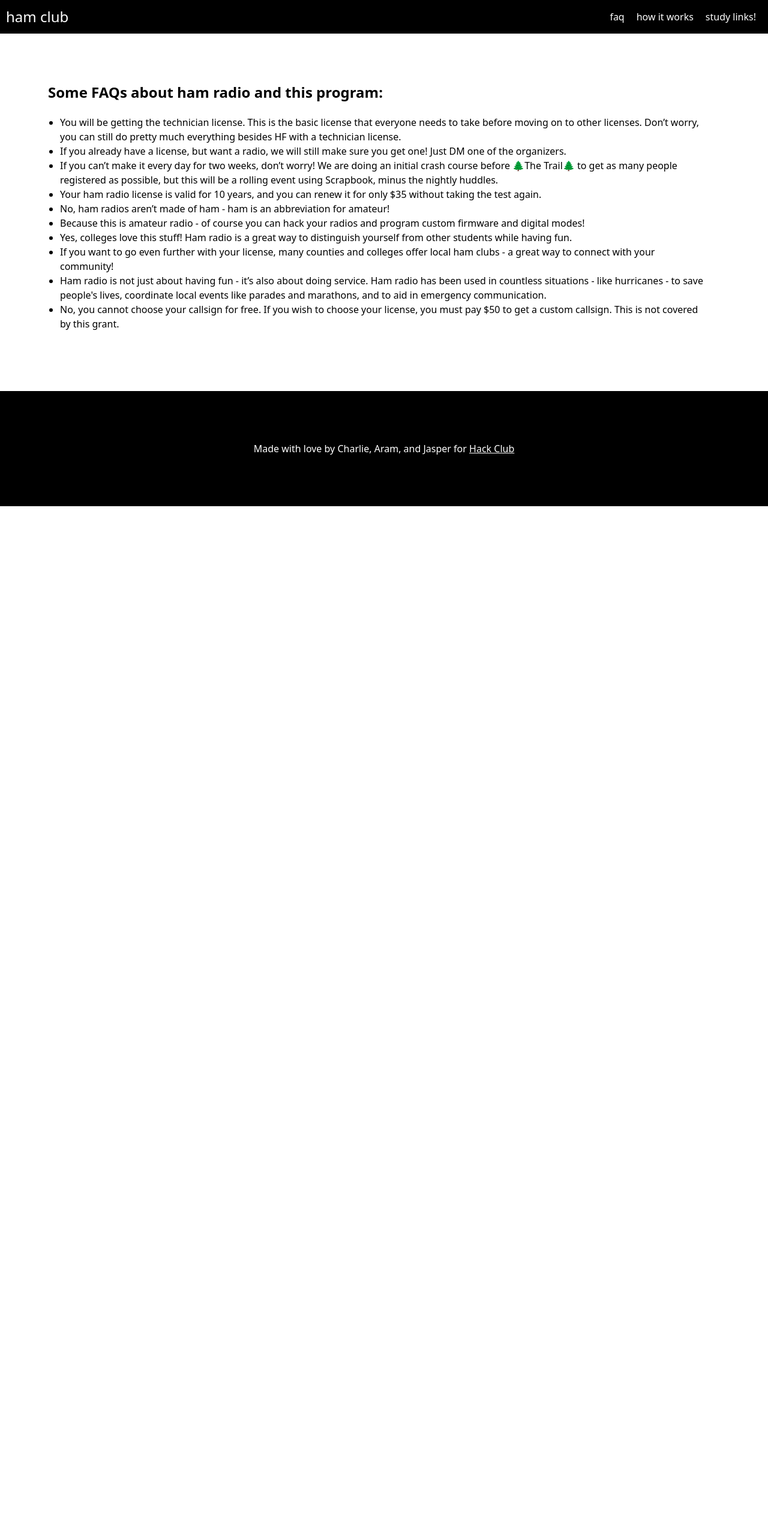
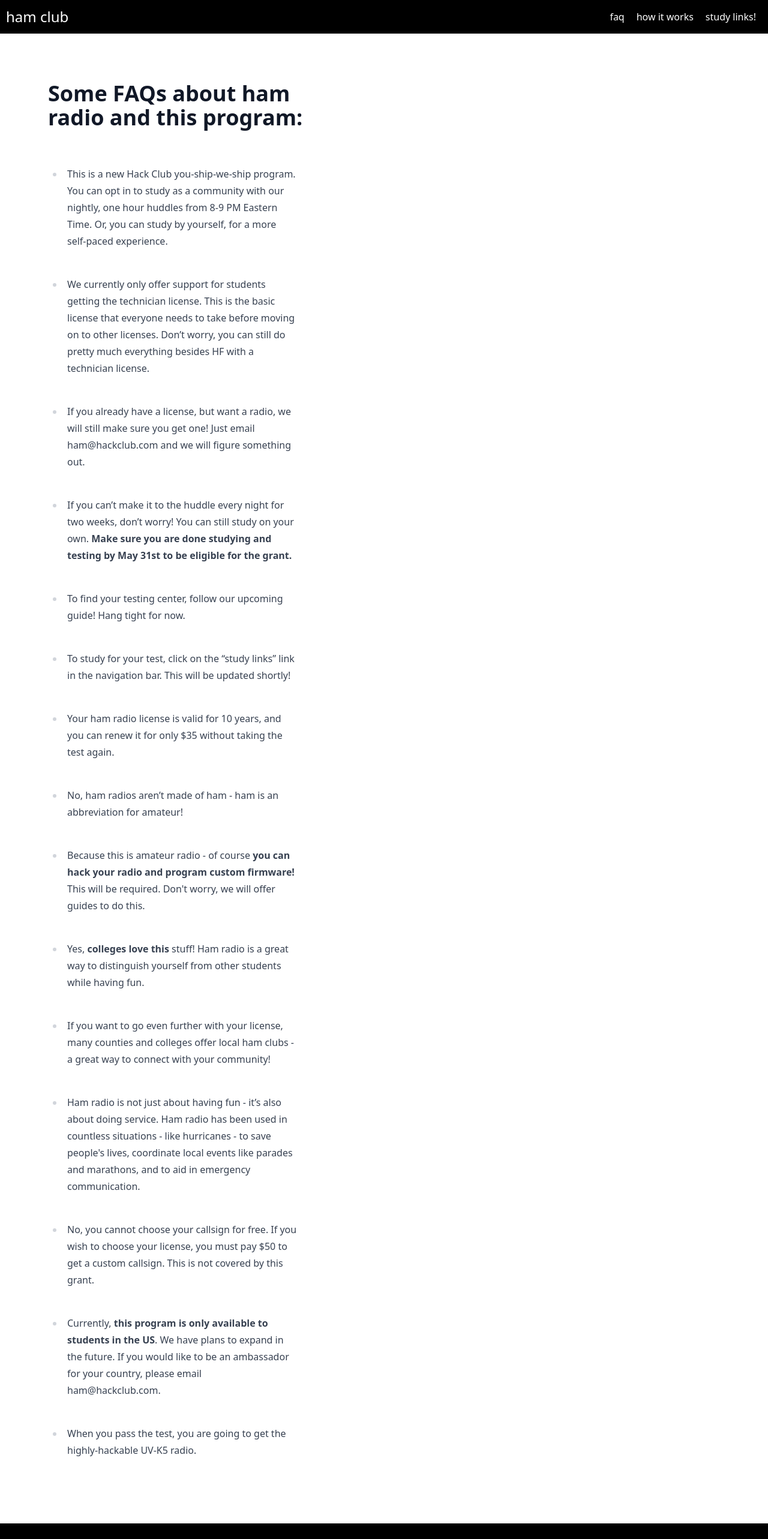
Before and after one commit to hackclub/ham-night, a Next.js app: page /faq in a window 1280 px wide. Shown: the top 2566 px of the page at 60% size. Before the commit the page ends 844 px from the top, so only its background shows below. Built offline with nearby package versions, Linux system fonts and the light colour scheme.

Commit message:
made it better!

```diff
--- a/src/pages/faq.tsx
+++ b/src/pages/faq.tsx
@@ -15,50 +15,80 @@ const FAQ = () => {
                     </ul>
                 </nav>
             </header>
-            <div className="p-20">
+            <div className="p-20 prose">
                 <h1>Some FAQs about ham radio and this program:</h1>
                 <ul>
                     <li>
-                        You will be getting the technician license. This is the basic license that everyone needs to take
+                        This is a new Hack Club you-ship-we-ship program. You can opt in to study as a community with our nightly,
+                        one hour huddles from 8-9 PM Eastern Time. Or, you can study by yourself, for a more self-paced experience.
+                    </li>
+                    <br></br>
+                    <li>
+                        We currently only offer support for students getting the technician license. This is the basic license that everyone needs to take
                         before moving on to other licenses. Don’t worry, you can still do pretty much everything besides
                         HF with a technician license.
                     </li>
+                    <br></br>
                     <li>
-                        If you already have a license, but want a radio, we will still make sure you get one! Just DM one
-                        of the organizers.
+                        If you already have a license, but want a radio, we will still make sure you get one!
+                        Just email ham@hackclub.com and we will figure something out.
                     </li>
+                    <br></br>
                     <li>
-                        If you can’t make it every day for two weeks, don’t worry! We are doing an initial crash course
-                        before 🌲The Trail🌲 to get as many people registered as possible, but this will be a rolling event
-                        using Scrapbook, minus the nightly huddles.
+                        If you can’t make it to the huddle every night for two weeks, don’t worry! You can still study on your own.
+                        <b> Make sure you are done studying and testing by May 31st to be eligible for the grant.</b>
                     </li>
+                    <br></br>
+                    <li>
+                        To find your testing center, follow our upcoming guide! Hang tight for now.
+                    </li>
+                    <br></br>
+                    <li>
+                        To study for your test, click on the “study links” link in the navigation bar. This will be updated shortly!
+                    </li>
+                    <br></br>
                     <li>
                         Your ham radio license is valid for 10 years, and you can renew it for only $35 without taking the
                         test again.
                     </li>
+                    <br></br>
                     <li>
                         No, ham radios aren’t made of ham - ham is an abbreviation for amateur!
                     </li>
+                    <br></br>
                     <li>
-                        Because this is amateur radio - of course you can hack your radios and program custom firmware
-                        and digital modes!
+                        Because this is amateur radio - of course <b>you can hack your radio and program custom firmware! </b>
+                        This will be required. Don't worry, we will offer guides to do this.
                     </li>
+                    <br></br>
                     <li>
-                        Yes, colleges love this stuff! Ham radio is a great way to distinguish yourself from other students
+                        Yes, <b>colleges love this</b> stuff! Ham radio is a great way to distinguish yourself from other students
                         while having fun.
                     </li>
+                    <br></br>
                     <li>
                         If you want to go even further with your license, many counties and colleges offer local ham clubs -
                         a great way to connect with your community!
                     </li>
+                    <br></br>
                     <li>
                         Ham radio is not just about having fun - it’s also about doing service. Ham radio has been used in
                         countless situations - like hurricanes - to save people's lives, coordinate local events like parades
                         and marathons, and to aid in emergency communication.
                     </li>
+                    <br></br>
                     <li>
                         No, you cannot choose your callsign for free. If you wish to choose your license, you must pay $50 to
                         get a custom callsign. This is not covered by this grant.
+                    </li>
+                    <br></br>
+                    <li>
+                        Currently, <b>this program is only available to students in the US</b>. We have plans to expand in the future.
+                        If you would like to be an ambassador for your country, please email ham@hackclub.com.
+                    </li>
+                    <br></br>
+                    <li>
+                        When you pass the test, you are going to get the highly-hackable UV-K5 radio.
                     </li>
                 </ul>
             </div>
--- a/src/pages/index.tsx
+++ b/src/pages/index.tsx
@@ -40,42 +40,40 @@ export default function Index() {
               Have you ever looked at a radio and wondered, how does that thing
               work?
             </p>
-            <p>
-              :radio: + :ham: = Ham Radio!
-            </p>
+
             <p>
               I bet you{"'"}ve used a walkie before…
-              but have you have you ever RADIOED SOMEONE IN SPACE??? :telescope:
+              but have you have you ever radioed someone in space?
             </p>
             <p>
               Ham radio is one of the oldest forms of remote communication.
               With Ham radios, you can communicate with other ham radio users on
               frequencies that regular radios just can{"'"}t use!
               A regular walkie talkie can only communicate under a mile,
-              whereas ham radios can communicate 30 or more miles! :toitle-remote-control: :tw_world_map:
+              whereas ham radios can communicate 30 or more miles!
             </p>
             <p>
               We want to make it easier than ever for you to join this super cool
               and very exclusive club! From now until May 31st, if you get ship your
-              ham radio license, we will pay for your license exam, and <span className="font-semibold">SHIP YOU A HAM RADIO!</span> :dancing-ham:
+              ham radio license, we will pay for your license exam, and <span className="font-semibold">ship you a ham radio!</span>
             </p>
             <span className="font-semibold">
               How it works:{" "}
             </span>
             <p>
               1{")"} We recommend you study for the next 14 days!
-              Collaborative Study Huddles will be happening from 8-9pm Eastern Time
+              Collaborative Study Huddles will be happening from 8-9 PM Eastern Time
               for the next 14 days in the #hamradio channel, and we would love to study with you!
-              (you can totally start a study huddle at other times in the channel if you are inspired tho!) :headphones:
+              (<i>you can totally start a study huddle at other times in the channel if you are inspired tho!</i>)
             </p>
             <p>
               2{")"} Schedule & Take your Ham Exam!
-              (We will help you set one up if you need one, DM @Jasper on slack, or email jasper@hackclub.com) :writing_hand:
+              (We will help you set one up if you need one, email ham@hackclub.com)
             </p>
             <p>
               3{")"} Fill out our completion form
               (link to be posted in #hamradio and on this website soon!)
-              once you have your license, and we{"'"}ll do the rest! Enjoy your :ham:.
+              once you have your license, and we{"'"}ll do the rest! Enjoy your ham!
             </p>
             <span className="italic">
               <p>
```
